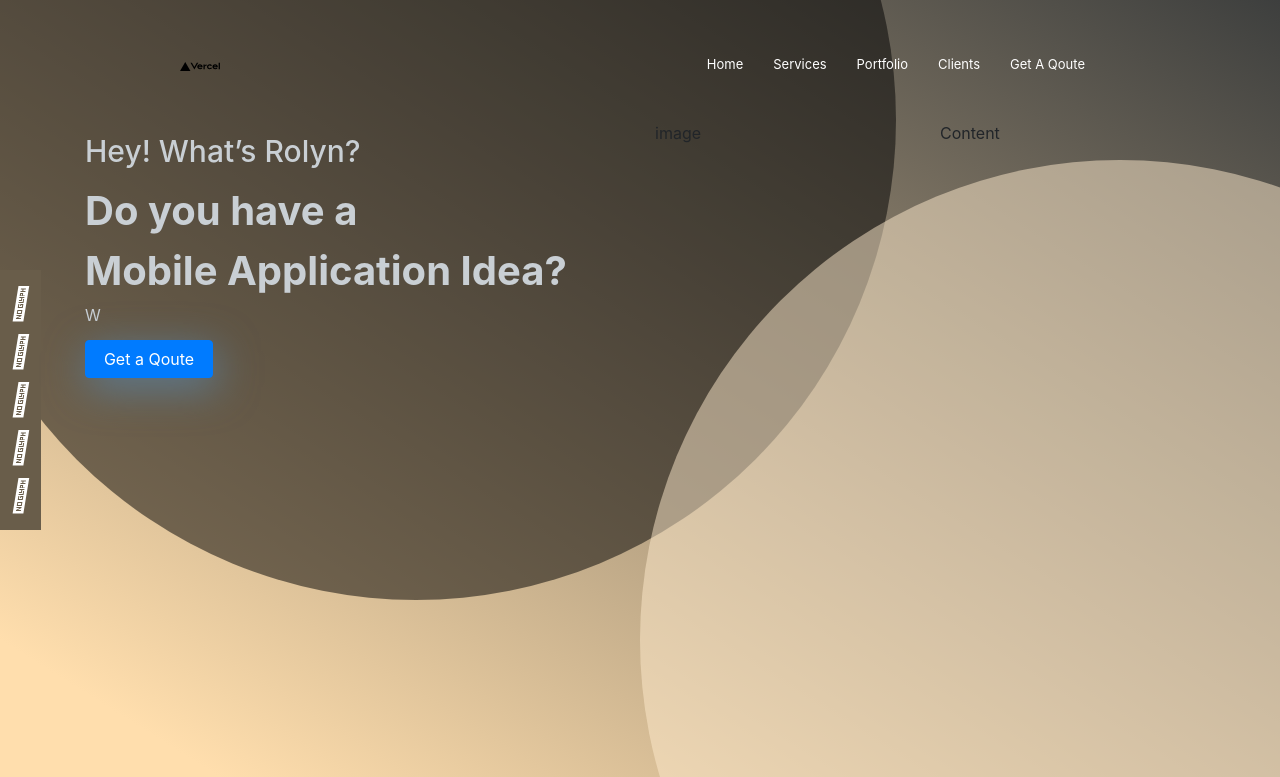
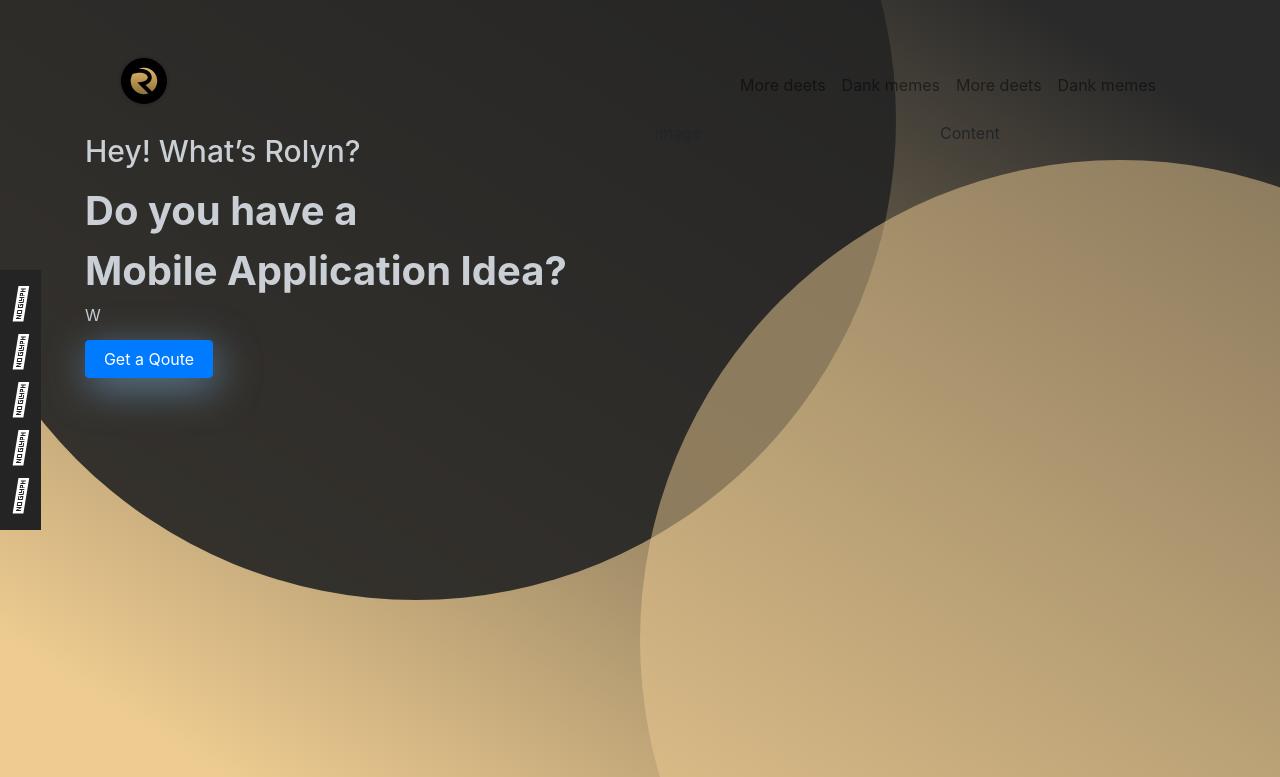
Before and after one commit to Master-Al/rolyn, a Next.js app: page / in a window 1280 px wide. Shown: the top 777 px of the page. Built offline with nearby package versions, Linux system fonts and the light colour scheme; some icons are missing.

Commit message:
Fix responsive navbar

```diff
--- a/components/header.tsx
+++ b/components/header.tsx
@@ -1,18 +1,20 @@
 import React from "react";
 import Link from "next/link";
-
+import Image from "next/image";
+import companyLogo from "../public/rolyn.png";
+import { Navbar, Container, Nav, NavDropdown } from "react-bootstrap";
 export default function Header() {
   return (
     <div className={`container-fluid fixed-top`}>
       <div className="container padds">
         <div className="row justify-content-md-center ">
-          <div className="col-md-10">
-            <nav
+          <div className="col-md-12">
+            {/* <nav
               className="navbar navbar-expand-lg navbar-light"
               style={{ padding: "0px" }}
             >
               <a className="navbar-brand" href="#">
-                <img src="/vercel.svg" alt="logo" className="logo" />
+                <Image src={companyLogo} alt="Rolyn" />
               </a>
               <button
                 className="navbar-toggler"
@@ -60,7 +62,58 @@
                   </li>
                 </ul>
               </div>
-            </nav>
+            </nav> */}
+            <Navbar collapseOnSelect expand="xl">
+              <Container>
+                <Navbar.Brand href="/">
+                  <Image src={companyLogo} alt="Rolyn" />
+                </Navbar.Brand>
+                <Navbar.Toggle aria-controls="responsive-navbar-nav" />
+                <Navbar.Collapse id="responsive-navbar-nav">
+                  <Nav className="me-auto">
+                    {/* <Nav.Link href="#features">Features</Nav.Link>
+                    <Nav.Link href="#pricing">Pricing</Nav.Link>
+                    <NavDropdown title="Dropdown" id="collasible-nav-dropdown">
+                      <NavDropdown.Item href="#action/3.1">
+                        Action
+                      </NavDropdown.Item>
+                      <NavDropdown.Item href="#action/3.2">
+                        Another action
+                      </NavDropdown.Item>
+                      <NavDropdown.Item href="#action/3.3">
+                        Something
+                      </NavDropdown.Item>
+                      <NavDropdown.Divider />
+                      <NavDropdown.Item href="#action/3.4">
+                        Separated link
+                      </NavDropdown.Item>
+                    </NavDropdown> */}
+                  </Nav>
+                  <Nav>
+                    <Nav.Link href="/Services">
+                      <span style={{ color: "#fffff" }}>More deets</span>
+                    </Nav.Link>
+                    <Nav.Link
+                      eventKey={2}
+                      href="#memes"
+                      className={`nav-link `}
+                    >
+                      Dank memes
+                    </Nav.Link>
+                    <Nav.Link href="#deets" className={`nav-link `}>
+                      More deets
+                    </Nav.Link>
+                    <Nav.Link
+                      eventKey={2}
+                      href="#memes"
+                      className={`nav-link `}
+                    >
+                      Dank memes
+                    </Nav.Link>
+                  </Nav>
+                </Navbar.Collapse>
+              </Container>
+            </Navbar>
           </div>
         </div>
       </div>
--- a/components/style.module.css
+++ b/components/style.module.css
@@ -3,8 +3,8 @@
   padding: 2rem;
   background: linear-gradient(
       to right top,
-      #ffdead 10% /*top-left color*/,
-      #353839 104% /*bottom-right color*/
+      #eecc91 10% /*top-left color*/,
+      #2a2a2a 90% /*bottom-right color*/
     ),
     linear-gradient(rgba(0, 0, 0, 1), rgba(0, 0, 0, 1))
       /*"faked" black background make sure to add last or it will appear before the transparent/colored layer*/;
@@ -18,10 +18,10 @@
   width: 120vh;
   height: 120vh;
   border-radius: 120vh;
-  opacity: 0.5;
+  opacity: 0.9;
   left: -5%;
   top: -45%;
-  background-color: #000000;
+  background-color: #242424;
   transition: 0.4s ease;
 }
 .BootomOverlay {
@@ -32,12 +32,12 @@
   opacity: 0.5;
   left: 50%;
   top: 20%;
-  background-color: #ffebcd;
+  background-color: #eecc91;
   transition: 0.4s ease;
 }
 .iconBar {
   position: absolute;
-  background-color: #695d4a;
+  background-color: #242424;
   padding: 10px 10px 10px 10px;
   left: 0%;
   top: 50%;
--- a/package.json
+++ b/package.json
@@ -9,9 +9,10 @@
     "lint": "next lint"
   },
   "dependencies": {
-    "bootstrap": "^5.0.0-beta3",
+    "bootstrap": "^5.1.0",
     "next": "11.1.2",
     "react": "17.0.2",
+    "react-bootstrap": "^2.0.0-beta.6",
     "react-dom": "17.0.2",
     "react-typist": "^2.0.5"
   },
--- a/pages/_app.tsx
+++ b/pages/_app.tsx
@@ -7,12 +7,20 @@
     <>
       <Head>
         <meta name="viewport" content="width=device-width, initial-scale=1" />
-        <link
-          href="https://cdn.jsdelivr.net/npm/bootstrap@5.0.0-beta1/dist/css/bootstrap.min.css"
-          rel="stylesheet"
-          integrity="sha384-giJF6kkoqNQ00vy+HMDP7azOuL0xtbfIcaT9wjKHr8RbDVddVHyTfAAsrekwKmP1"
+        <script
+          src="https://unpkg.com/react/umd/react.production.min.js"
           crossOrigin="anonymous"
-        />
+        ></script>
+
+        <script
+          src="https://unpkg.com/react-dom/umd/react-dom.production.min.js"
+          crossOrigin="anonymous"
+        ></script>
+
+        <script
+          src="https://unpkg.com/react-bootstrap@next/dist/react-bootstrap.min.js"
+          crossOrigin="anonymous"
+        ></script>
       </Head>
       <Component {...pageProps} />
     </>
--- a/pages/index.tsx
+++ b/pages/index.tsx
@@ -14,7 +14,7 @@
             name="description"
             content="Rolyn generated by create next app"
           />
-          <link rel="icon" href="/favicon.ico" />
+          <link rel="icon" href="/rolyn.png" />
           <meta name="viewport" content="width=device-width, initial-scale=1" />
         </Head>
         <div className="container">
```
Also changed, not shown: public/rolyn.png (added), 1 other file (tests, documents, lock files or other folders).
